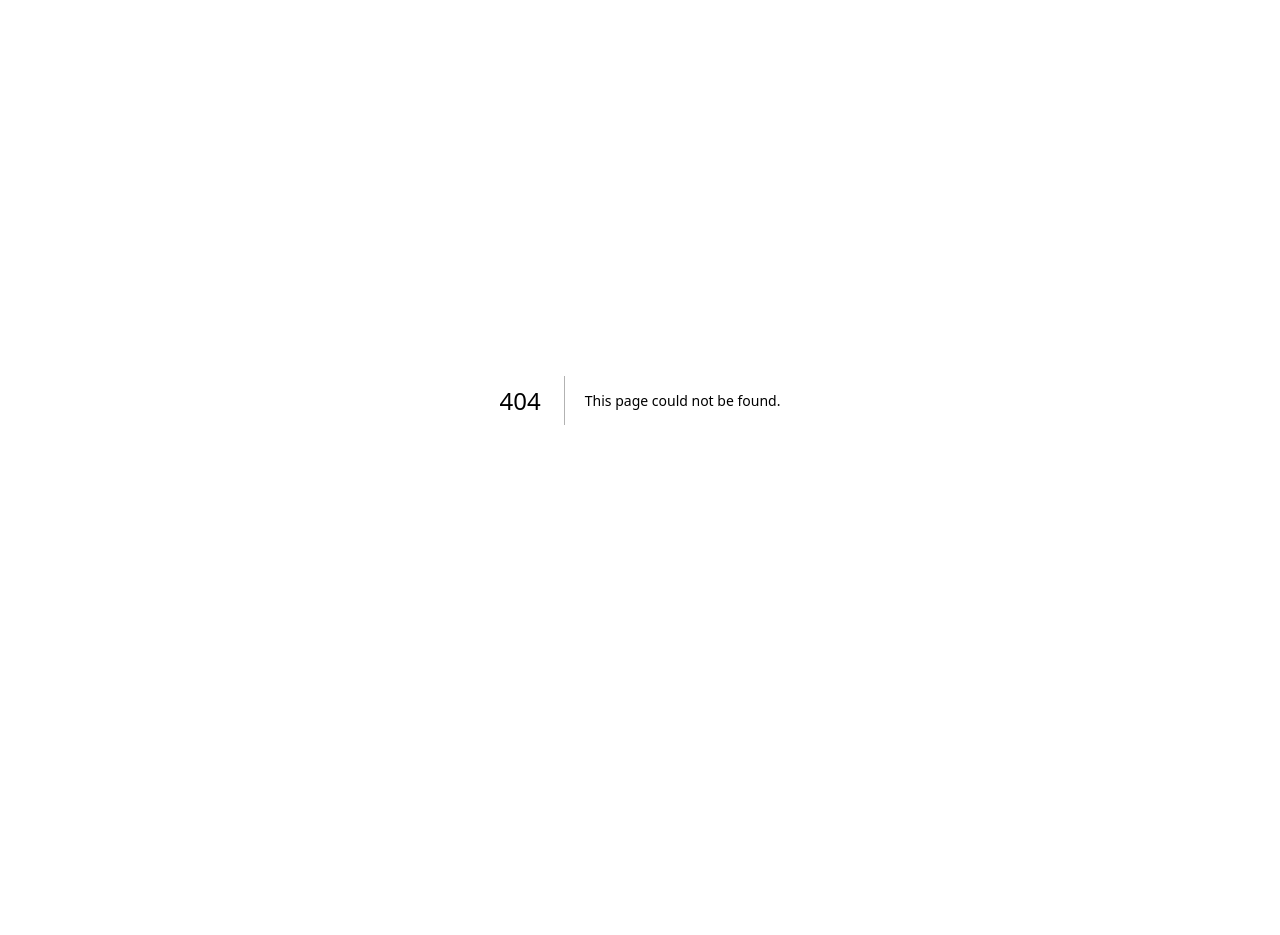
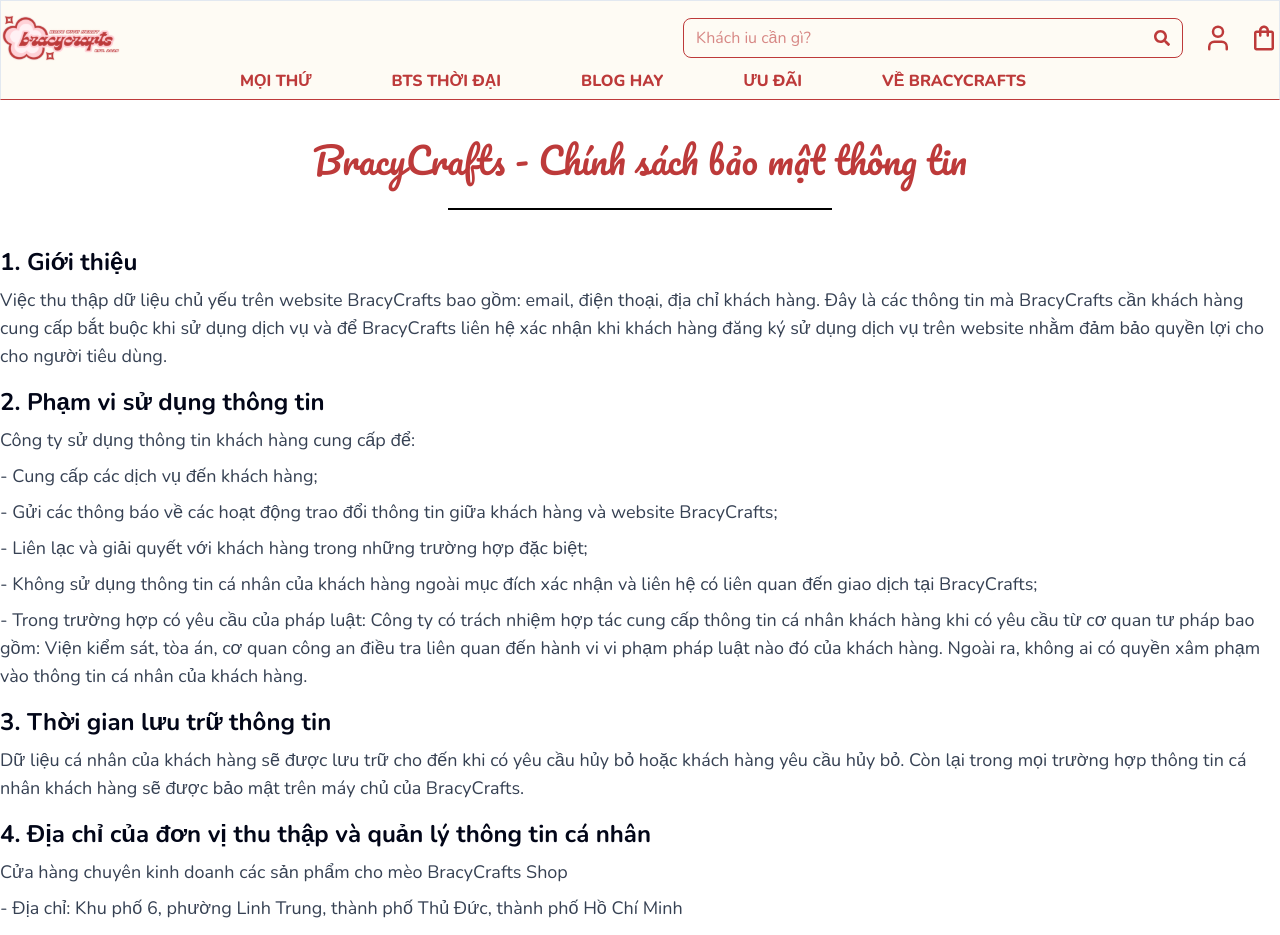
Before and after one commit to ptvmarch26/BracyCrafts_SEO, a Next.js app: page /private-policy in a window 1280 px wide. Before the commit this address had no page. Shown: the top 935 px of the page. Before the commit the page ends 800 px from the top, so only its background shows below. Built offline with nearby package versions, Linux system fonts and the light colour scheme.

Commit message:
private policy

```diff
--- /dev/null
+++ b/src/app/(default)/private-policy/page.tsx
@@ -0,0 +1,61 @@
+import React from "react";
+
+const PrivatePolicy = () => {
+  const policies = [
+    {
+      title: "Giới thiệu",
+      content:
+        "Việc thu thập dữ liệu chủ yếu trên website BracyCrafts bao gồm: email, điện thoại, địa chỉ khách hàng. Đây là các thông tin mà BracyCrafts cần khách hàng cung cấp bắt buộc khi sử dụng dịch vụ và để BracyCrafts liên hệ xác nhận khi khách hàng đăng ký sử dụng dịch vụ trên website nhằm đảm bảo quyền lợi cho cho người tiêu dùng.",
+    },
+    {
+      title: "Phạm vi sử dụng thông tin",
+      content:
+        "Công ty sử dụng thông tin khách hàng cung cấp để:\n\n- Cung cấp các dịch vụ đến khách hàng;\n\n- Gửi các thông báo về các hoạt động trao đổi thông tin giữa khách hàng và website BracyCrafts;\n\n- Liên lạc và giải quyết với khách hàng trong những trường hợp đặc biệt;\n\n- Không sử dụng thông tin cá nhân của khách hàng ngoài mục đích xác nhận và liên hệ có liên quan đến giao dịch tại BracyCrafts;\n\n- Trong trường hợp có yêu cầu của pháp luật: Công ty có trách nhiệm hợp tác cung cấp thông tin cá nhân khách hàng khi có yêu cầu từ cơ quan tư pháp bao gồm: Viện kiểm sát, tòa án, cơ quan công an điều tra liên quan đến hành vi vi phạm pháp luật nào đó của khách hàng. Ngoài ra, không ai có quyền xâm phạm vào thông tin cá nhân của khách hàng.",
+    },
+    {
+      title: "Thời gian lưu trữ thông tin",
+      content:
+        "Dữ liệu cá nhân của khách hàng sẽ được lưu trữ cho đến khi có yêu cầu hủy bỏ hoặc khách hàng yêu cầu hủy bỏ. Còn lại trong mọi trường hợp thông tin cá nhân khách hàng sẽ được bảo mật trên máy chủ của BracyCrafts.",
+    },
+    {
+      title: "Địa chỉ của đơn vị thu thập và quản lý thông tin cá nhân",
+      content:
+        "Cửa hàng chuyên kinh doanh các sản phẩm cho mèo BracyCrafts Shop\n\n- Địa chỉ: Khu phố 6, phường Linh Trung, thành phố Thủ Đức, thành phố Hồ Chí Minh\n\n- Email: contact.bracycrafts@gmail.com\n\n- Hotline: 093 234 55 10",
+    },
+    {
+      title:
+        "Phương tiện và công cụ để người dùng tiếp cận và chỉnh sửa dữ liệu cá nhân của mình",
+      content:
+        "Khách hàng có quyền tự kiểm tra, cập nhật, điều chỉnh hoặc hủy bỏ thông tin cá nhân của mình bằng cách yêu cầu chúng tôi thực hiện việc này.\n\nKhách hàng có quyền gửi khiếu nại về người bán đến Ban quản trị của website khuyến mại BracyCrafts. Khi tiếp nhận những phản hồi này, chúng tôi sẽ xác nhận lại thông tin. Trường hợp đúng như phản ánh của thành viên tùy theo mức độ, chúng tôi sẽ có những biện pháp xử lý kịp thời.",
+    },
+    {
+      title: "Giải quyết hậu quả do lỗi nhập sai thông tin tại BracyCrafts",
+      content:
+        "Thông tin cá nhân của khách hàng trên BracyCrafts được cam kết bảo mật tuyệt đối theo chính sách bảo vệ thông tin cá nhân của BracyCrafts. Việc thu thập và sử dụng thông tin của mỗi khách hàng chỉ được thực hiện khi có sự đồng ý của khách hàng đó trừ những trường hợp pháp luật có quy định khác.\n\nKhông sử dụng, không chuyển giao, cung cấp hay tiết lộ cho bên thứ 3 nào về thông tin cá nhân của khách hàng khi không có sự cho phép đồng ý từ khách hàng.\n\nTrong trường hợp máy chủ lưu trữ thông tin bị hacker tấn công dẫn đến mất mát dữ liệu cá nhân. Chúng tôi sẽ có trách nhiệm thông báo vụ việc cho cơ quan chức năng điều tra xử lý kịp thời và thông báo cho khách hàng được biết.\n\nBảo mật tuyệt đối mọi thông tin giao dịch trực tuyến của khách hàng bao gồm thông tin hóa đơn kế toán chứng từ số hóa trên BracyCrafts.vn\n\nBan quản lý BracyCrafts.vn yêu cầu các cá nhân khi đăng ký/mua hàng phải cung cấp đầy đủ thông tin cá nhân có liên quan như: Họ và tên, địa chỉ liên lạc, email, điện thoại và chịu trách nhiệm về tính pháp lý của những thông tin trên. Ban quản lý BracyCrafts không chịu trách nhiệm cũng như không giải quyết mọi khiếu nại có liên quan đến quyền lợi của khách hàng đó nếu xét thấy tất cả thông tin cá nhân của khách hàng đó cung cấp khi đăng ký ban đầu là không chính xác.",
+    },
+  ];
+  return (
+    <div className="container mx-auto flex flex-col py-10">
+      <h1 className="text-4xl pacifico font-medium text-primary text-center">
+        BracyCrafts - Chính sách bảo mật thông tin
+      </h1>
+      <div className="flex justify-center py-7">
+        <div className="h-[2px] w-[30%] bg-black"></div>
+      </div>
+      {policies.map((policy, index) => (
+        <div key={index}>
+          <h2 className="text-2xl font-bold my-2">
+            {index + 1}. {policy.title}
+          </h2>
+          {policy.content.split("\n").map((line, i) => (
+            <p key={i} className="text-gray-700 text-lg font-[400] mb-2">
+              {line}
+            </p>
+          ))}
+        </div>
+      ))}
+    </div>
+  );
+};
+
+export default PrivatePolicy;
--- a/src/app/(default)/term-of-use/page.tsx
+++ b/src/app/(default)/term-of-use/page.tsx
@@ -79,14 +79,14 @@ const Term = () => {
             if (line.startsWith("Cách 1") || line.startsWith("Cách 2")) {
               const parts = line.split(":");
               return (
-                <p key={i} className="text-lg font-[400] mb-2">
+                <p key={i} className="text-gray-700 text-lg font-[400] mb-2">
                   <strong className="underline">{parts[0]}</strong>
                   {parts.length > 1 && `:${parts.slice(1).join(":")}`}
                 </p>
               );
             }
             return (
-              <p key={i} className="text-lg font-[400] mb-2">
+              <p key={i} className="text-gray-700 text-lg font-[400] mb-2">
                 {line}
               </p>
             );
```
